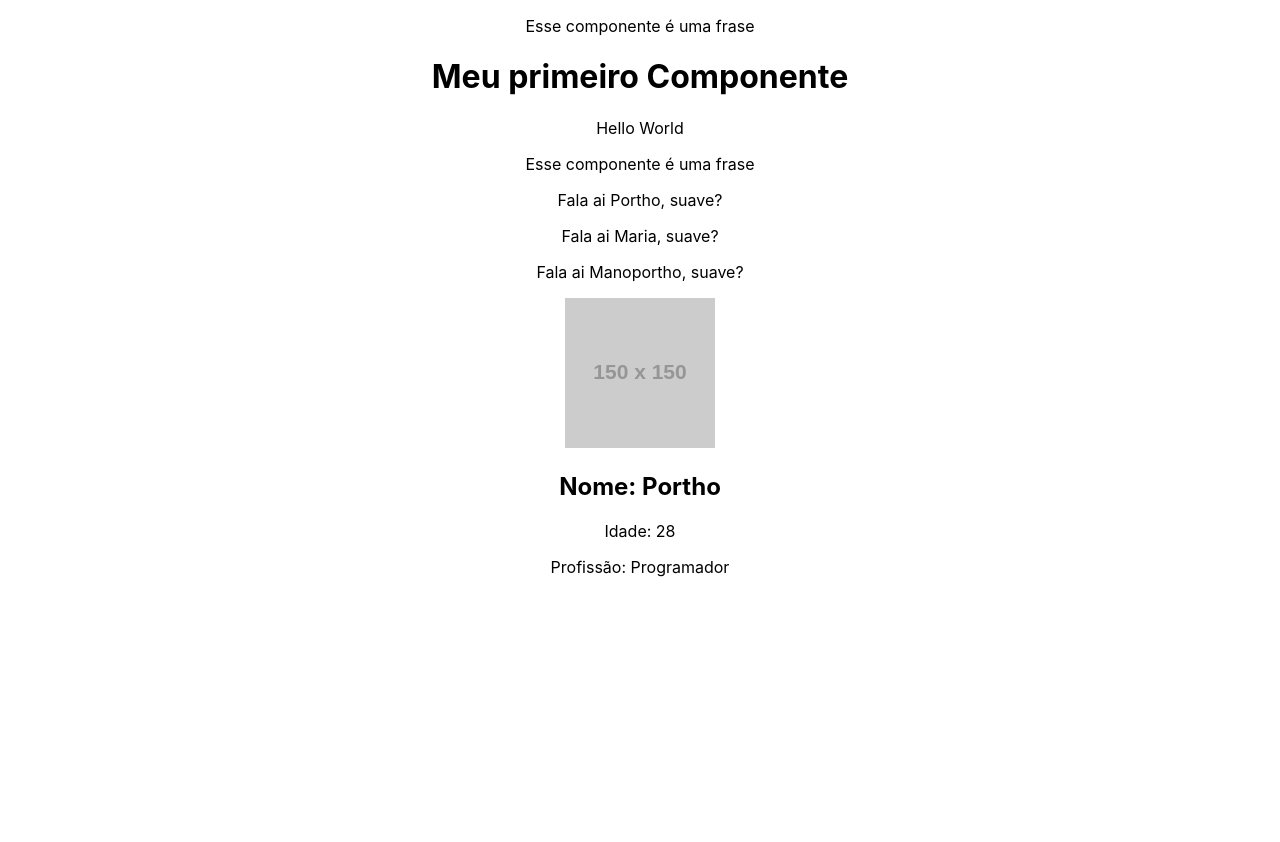
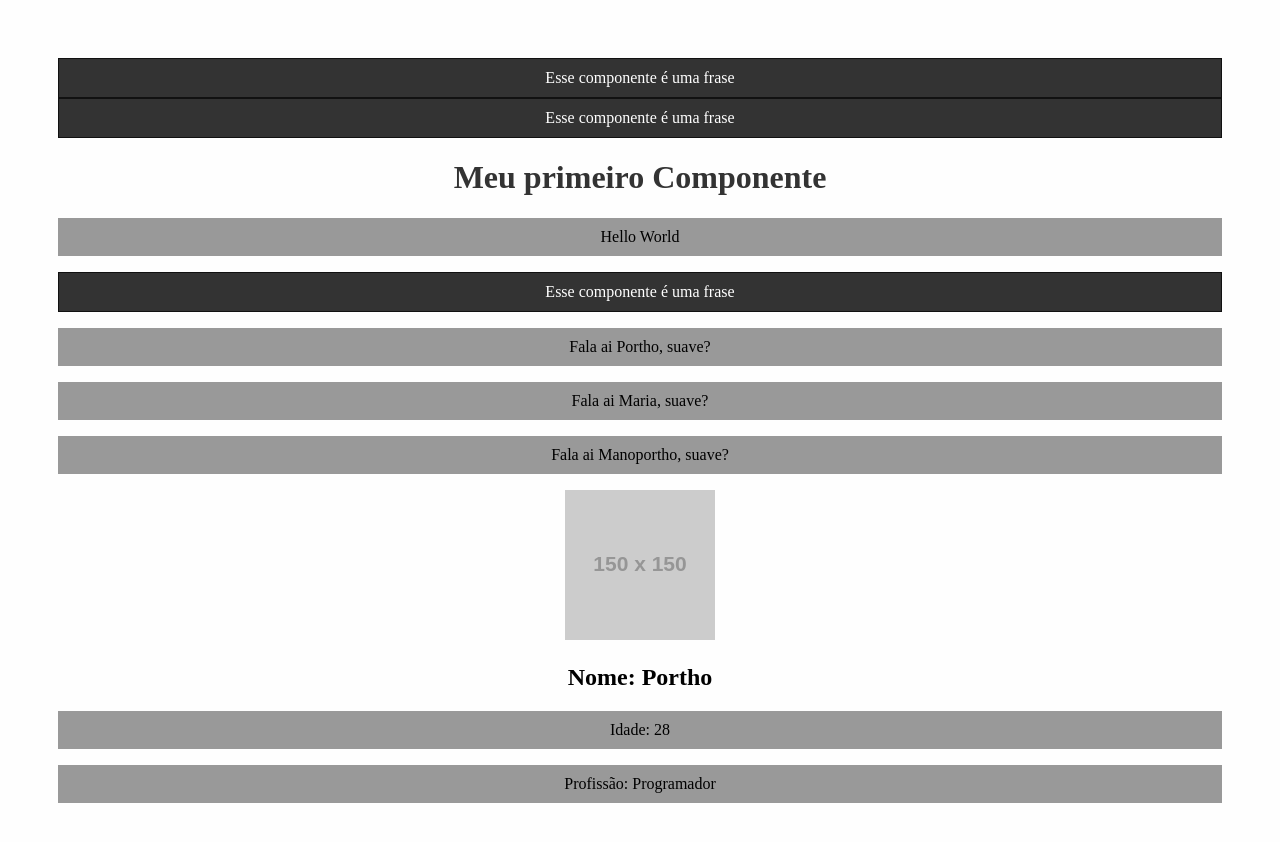
Before and after one commit to PorthoGamesBR/projeto-react-estudo, a React (Create React App) app: page / in a window 1280 px wide. Shown: the top 842 px of the page. Before the commit the page ends 800 px from the top, so only its background shows below. Built offline with nearby package versions, Linux system fonts and the light colour scheme.

Commit message:
Testando CSS global e local

```diff
--- a/src/components/Frase.js
+++ b/src/components/Frase.js
@@ -1,8 +1,10 @@
+import styles from './Frase.module.css'
+
 function Frase() {
 
     return (
-        <div>
-            <p>Esse componente é uma frase</p>
+        <div className={styles.fraseContainer}>
+            <p className={styles.fraseContent}>Esse componente é uma frase</p>
         </div>
     )
 }
--- /dev/null
+++ b/src/components/Frase.module.css
@@ -0,0 +1,11 @@
+.fraseContainer {
+    background-color: #333;
+    border: 1px solid #111;
+}
+
+
+.fraseContent{
+    color: #fff;
+    background-color: #333;
+    margin: 0;
+}
--- a/src/components/HelloWorld.js
+++ b/src/components/HelloWorld.js
@@ -4,6 +4,7 @@
 
     return (
         <div>
+            <Frase />
             <Frase />
             <h1>Meu primeiro Componente</h1>
             <p>Hello World</p>
--- a/src/index.css
+++ b/src/index.css
@@ -1,13 +1,13 @@
 body {
-  margin: 0;
-  font-family: -apple-system, BlinkMacSystemFont, 'Segoe UI', 'Roboto', 'Oxygen',
-    'Ubuntu', 'Cantarell', 'Fira Sans', 'Droid Sans', 'Helvetica Neue',
-    sans-serif;
-  -webkit-font-smoothing: antialiased;
-  -moz-osx-font-smoothing: grayscale;
+  padding: 50px;
+  background-color: #fefefe;
 }
 
-code {
-  font-family: source-code-pro, Menlo, Monaco, Consolas, 'Courier New',
-    monospace;
+h1 {
+  color: #333;
 }
+
+p {
+  background-color: #999;
+  padding: 10px;
+}
```
